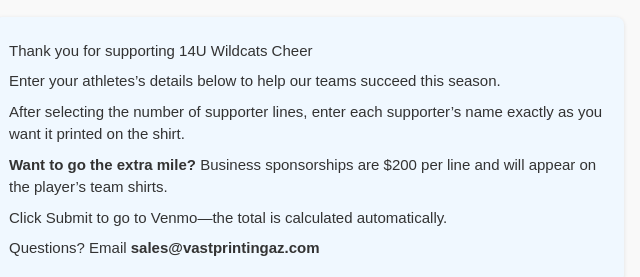
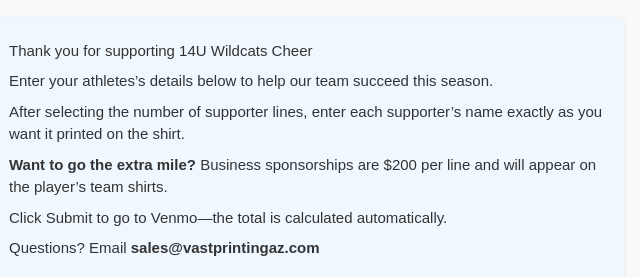
Before and after one commit to anthonylisacki-ship-it/tvhs, a website: page index.html in a window 1280 px wide. Shown: the part 228-505 px from the top of the page, 331-971 px from the left. Drawn offline with Linux system fonts and the light colour scheme.

Commit message:
Update index.html

```diff
--- a/index.html
+++ b/index.html
@@ -36,7 +36,7 @@
 
 <div class="instructions">
   <p>Thank you for supporting 14U Wildcats Cheer</p>
-  <p>Enter your athletes’s details below to help our teams succeed this season.</p>
+  <p>Enter your athletes’s details below to help our team succeed this season.</p>
   <p>After selecting the number of supporter lines, enter each supporter’s name exactly as you want it printed on the shirt.</p>
   <p><strong>Want to go the extra mile?</strong> Business sponsorships are $200 per line and will appear on the player’s team shirts.</p>
   <p>Click Submit to go to Venmo—the total is calculated automatically.</p>
```
